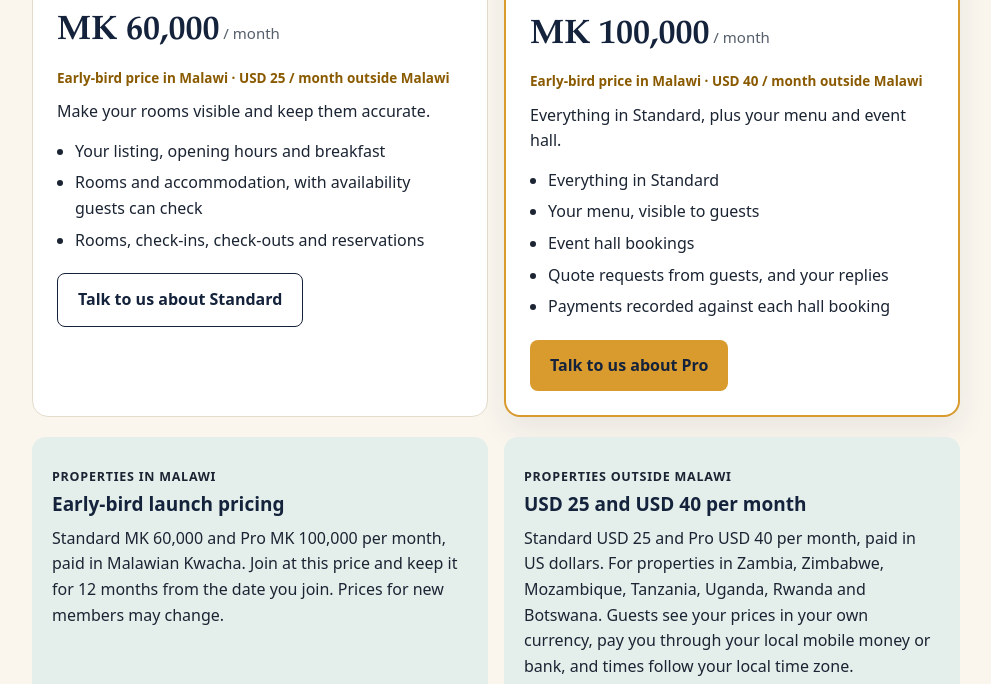
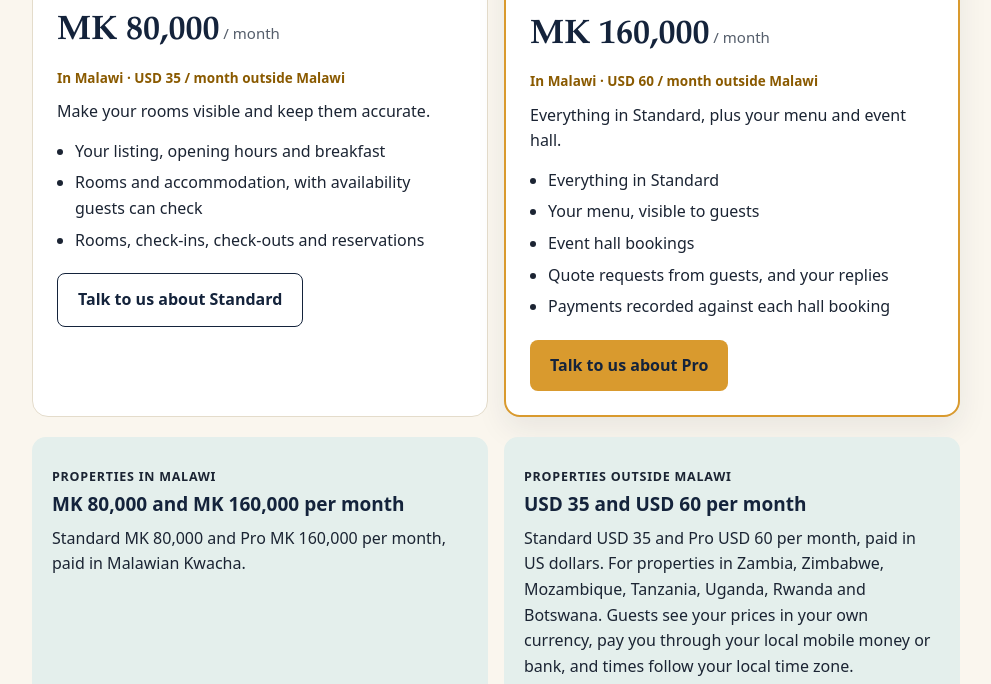
Before and after one commit to blessingsmaere2026/rescue_website, a plain HTML site: page pricing/index.html in a window 1280 px wide. Shown: the part 716-1400 px from the top of the page, without its empty margins (144-1135 px from the left). Drawn offline with Linux system fonts and the light colour scheme.

Commit message:
Pricing: Standard MK 80,000 / USD 35, Pro MK 160,000 / USD 60; remove early-bird
Co-Authored-By: Claude Sonnet 5.5 <noreply@anthropic.com>

```diff
--- a/pricing/index.html
+++ b/pricing/index.html
@@ -4,13 +4,13 @@
 <meta charset="utf-8">
 <meta name="viewport" content="width=device-width, initial-scale=1">
 <title>Rescue Business pricing – Standard and Pro</title>
-<meta name="description" content="Rescue Standard and Rescue Pro, per property, per month. Early-bird launch prices in Malawi: MK 60,000 and MK 100,000. Outside Malawi: USD 25 and USD 40.">
+<meta name="description" content="Rescue Standard and Rescue Pro, per property, per month. In Malawi: MK 80,000 and MK 160,000. Outside Malawi: USD 35 and USD 60.">
 <link rel="canonical" href="https://rescueapps.com/pricing/">
 <meta name="theme-color" content="#14233B">
 <meta property="og:type" content="website">
 <meta property="og:site_name" content="Rescue">
 <meta property="og:title" content="Rescue Business pricing – Standard and Pro">
-<meta property="og:description" content="Rescue Standard and Rescue Pro, per property, per month. Early-bird launch prices in Malawi: MK 60,000 and MK 100,000. Outside Malawi: USD 25 and USD 40.">
+<meta property="og:description" content="Rescue Standard and Rescue Pro, per property, per month. In Malawi: MK 80,000 and MK 160,000. Outside Malawi: USD 35 and USD 60.">
 <meta property="og:url" content="https://rescueapps.com/pricing/">
 <meta property="og:image" content="https://rescueapps.com/assets/og.png">
 <link rel="icon" href="/assets/favicon.png" type="image/png" sizes="64x64">
@@ -19,7 +19,7 @@
 <link rel="stylesheet" href="/assets/home.css">
 <link rel="stylesheet" href="/assets/biz.css">
 <link rel="stylesheet" href="/assets/pages.css">
-<script type="application/ld+json">{"@context":"https://schema.org","@type":"SoftwareApplication","name":"Rescue Business","operatingSystem":"Android","applicationCategory":"BusinessApplication","description":"Run rooms, reservations and front desk for lodges, hotels and other places to stay. Pro adds menus and event halls.","offers":[{"@type":"Offer","name":"Rescue Standard (Malawi)","price":"60000","priceCurrency":"MWK"},{"@type":"Offer","name":"Rescue Pro (Malawi)","price":"100000","priceCurrency":"MWK"},{"@type":"Offer","name":"Rescue Standard (outside Malawi)","price":"25","priceCurrency":"USD"},{"@type":"Offer","name":"Rescue Pro (outside Malawi)","price":"40","priceCurrency":"USD"}],"publisher":{"@type":"Organization","name":"RescueApps"}}</script>
+<script type="application/ld+json">{"@context":"https://schema.org","@type":"SoftwareApplication","name":"Rescue Business","operatingSystem":"Android","applicationCategory":"BusinessApplication","description":"Run rooms, reservations and front desk for lodges, hotels and other places to stay. Pro adds menus and event halls.","offers":[{"@type":"Offer","name":"Rescue Standard (Malawi)","price":"80000","priceCurrency":"MWK"},{"@type":"Offer","name":"Rescue Pro (Malawi)","price":"160000","priceCurrency":"MWK"},{"@type":"Offer","name":"Rescue Standard (outside Malawi)","price":"35","priceCurrency":"USD"},{"@type":"Offer","name":"Rescue Pro (outside Malawi)","price":"60","priceCurrency":"USD"}],"publisher":{"@type":"Organization","name":"RescueApps"}}</script>
 </head>
 <body>
 <a class="skip" href="#main">Skip to content</a>
@@ -37,20 +37,20 @@
 <section class="p-plans"><div class="wrap">
 <div class="p-cards">
 <article class="p-card"><p class="b-kind">For accommodation</p><h2>Rescue Standard</h2>
-<p class="p-price">MK 60,000<span> / month</span></p><p class="p-alt">Early-bird price in Malawi · USD 25 / month outside Malawi</p>
+<p class="p-price">MK 80,000<span> / month</span></p><p class="p-alt">In Malawi · USD 35 / month outside Malawi</p>
 <p>Make your rooms visible and keep them accurate.</p>
 <ul><li>Your listing, opening hours and breakfast</li><li>Rooms and accommodation, with availability guests can check</li><li>Rooms, check-ins, check-outs and reservations</li></ul>
 <a class="xb ghost" href="https://wa.me/265995197544?text=Hi%20Rescue%2C%20I%27d%20like%20to%20list%20my%20business.">Talk to us about Standard</a></article>
 <article class="p-card pro"><p class="b-kind">Accommodation and facilities <span class="pro-tag">Most complete</span></p><h2>Rescue Pro</h2>
-<p class="p-price">MK 100,000<span> / month</span></p><p class="p-alt">Early-bird price in Malawi · USD 40 / month outside Malawi</p>
+<p class="p-price">MK 160,000<span> / month</span></p><p class="p-alt">In Malawi · USD 60 / month outside Malawi</p>
 <p>Everything in Standard, plus your menu and event hall.</p>
 <ul><li>Everything in Standard</li><li>Your menu, visible to guests</li><li>Event hall bookings</li><li>Quote requests from guests, and your replies</li><li>Payments recorded against each hall booking</li></ul>
 <a class="xb" href="https://wa.me/265995197544?text=Hi%20Rescue%2C%20I%27d%20like%20to%20list%20my%20business.">Talk to us about Pro</a></article>
 </div>
 
 <div class="p-regions">
-<div class="p-region"><p class="b-kind">Properties in Malawi</p><h3>Early-bird launch pricing</h3><p>Standard MK 60,000 and Pro MK 100,000 per month, paid in Malawian Kwacha. Join at this price and keep it for 12 months from the date you join. Prices for new members may change.</p></div>
-<div class="p-region"><p class="b-kind">Properties outside Malawi</p><h3>USD 25 and USD 40 per month</h3><p>Standard USD 25 and Pro USD 40 per month, paid in US dollars. For properties in Zambia, Zimbabwe, Mozambique, Tanzania, Uganda, Rwanda and Botswana. Guests see your prices in your own currency, pay you through your local mobile money or bank, and times follow your local time zone.</p><a class="xl" href="https://wa.me/265995197544?text=Hi%20Rescue%2C%20I%27d%20like%20to%20list%20my%20business.">List your property →</a></div>
+<div class="p-region"><p class="b-kind">Properties in Malawi</p><h3>MK 80,000 and MK 160,000 per month</h3><p>Standard MK 80,000 and Pro MK 160,000 per month, paid in Malawian Kwacha.</p></div>
+<div class="p-region"><p class="b-kind">Properties outside Malawi</p><h3>USD 35 and USD 60 per month</h3><p>Standard USD 35 and Pro USD 60 per month, paid in US dollars. For properties in Zambia, Zimbabwe, Mozambique, Tanzania, Uganda, Rwanda and Botswana. Guests see your prices in your own currency, pay you through your local mobile money or bank, and times follow your local time zone.</p><a class="xl" href="https://wa.me/265995197544?text=Hi%20Rescue%2C%20I%27d%20like%20to%20list%20my%20business.">List your property →</a></div>
 </div>
 <h2 class="p-h">Compare the plans</h2>
 <div class="p-tablewrap"><table class="p-table">
```
Also changed, not shown: businesses/index.html (+1 -1 lines), faq/index.html (+2 -2 lines), index.html (+1 -1 lines).
